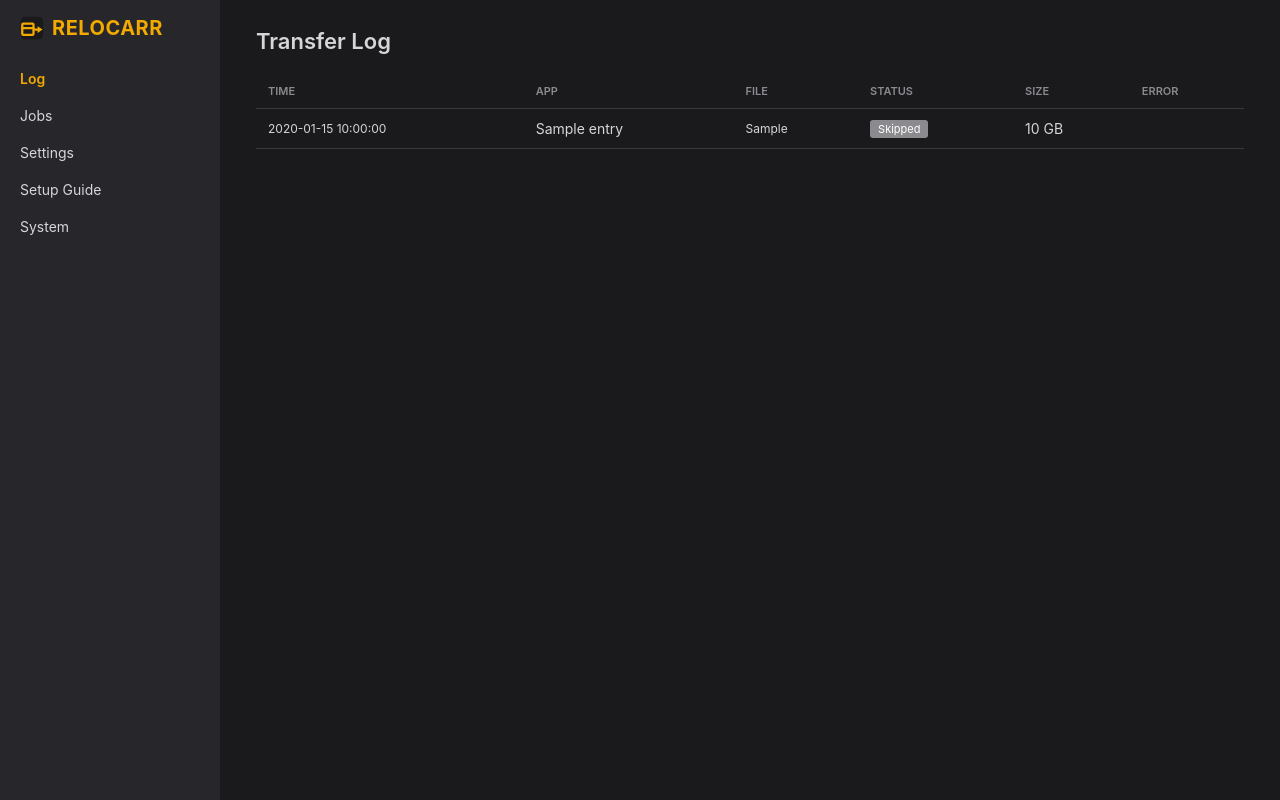
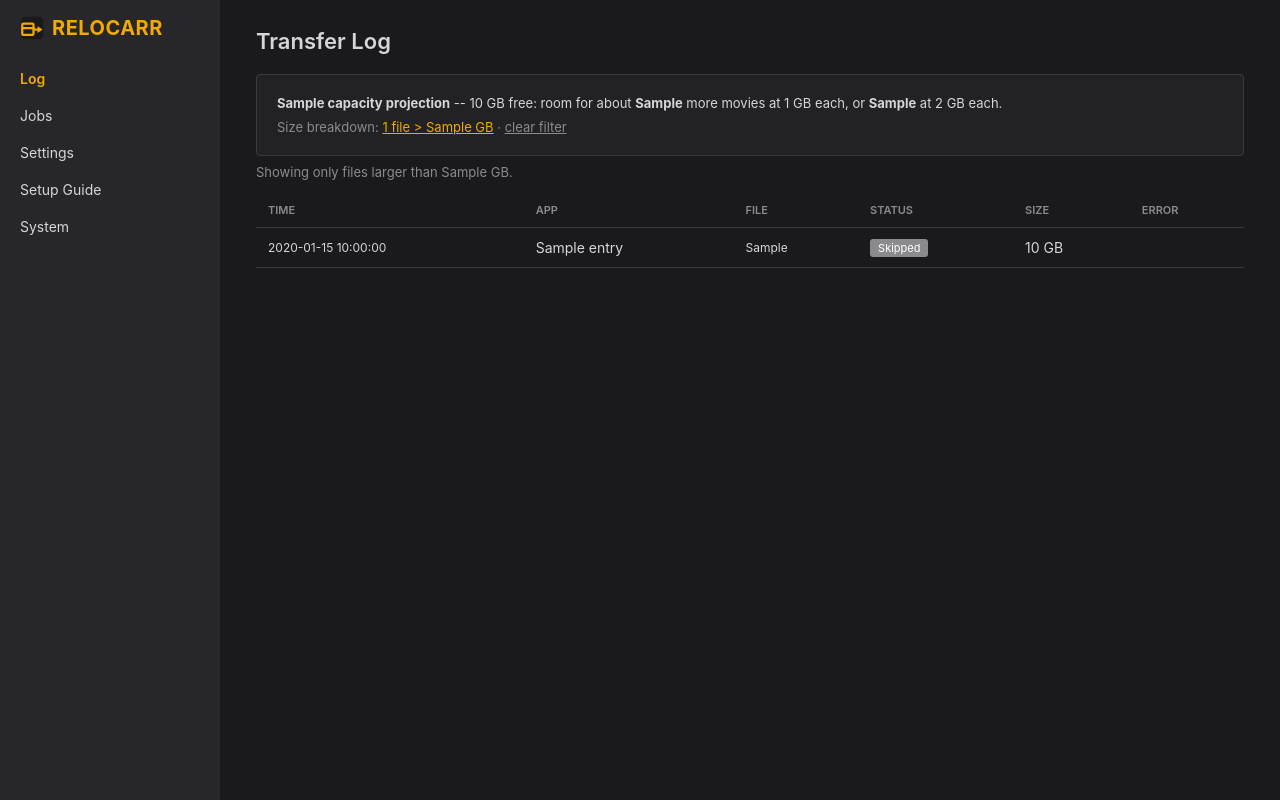
Before and after one commit to a000a999a/relocarr, a FastAPI app: template src/relocarr/web/templates/log.html in a window 1280 px wide. Run offline with FastAPI, Linux system fonts and the light colour scheme; the template is opened without the code that fills it: most values are stand-ins (such as "Sample title", 1, 10 or a date in 2020); parts of the project's set-up code (start-up, migrations or seed data) failed here and were passed over.

Commit message:
Add capacity projection and size breakdown to the Log page
Shows how many more movies could fit in free space at 1 GB and 2 GB
each (per configured Radarr target), plus counts of transferred files
over 2.5/3/4 GB that double as filters (?min_gb=) for the table below.

Co-Authored-By: Claude Sonnet 5 <noreply@anthropic.com>

```diff
--- a/src/relocarr/web/routes.py
+++ b/src/relocarr/web/routes.py
@@ -430,21 +430,74 @@ def jobs_list(request: Request):
     return templates.TemplateResponse(request, "jobs.html", {"jobs": jobs})
 
 
+SIZE_BUCKET_THRESHOLDS_GB = (2.5, 3, 4)
+
+
 @router.get("/log")
-def transfer_log(request: Request):
+def transfer_log(request: Request, min_gb: float | None = None):
     """Historical record of finished transfer attempts -- success
     (DONE), failed (NEEDS_ATTENTION), or skipped (SKIPPED) -- each with the
     timestamp it reached that state. In-flight jobs (IMPORTED through
     RECONCILED) don't appear here; see /jobs for those.
+
+    Also shows a free-space capacity projection for each configured movie
+    (Radarr) target, and a breakdown of how many transferred files fall into
+    a few size buckets -- optionally filtered down to just one via ?min_gb=.
     """
     with session(settings.db_path) as conn:
-        entries = conn.execute(
+        apps = conn.execute("SELECT * FROM apps").fetchall()
+        all_entries = conn.execute(
             """SELECT jobs.*, apps.name AS app_name FROM jobs
                JOIN apps ON apps.id = jobs.app_id
                WHERE jobs.state IN ('DONE', 'NEEDS_ATTENTION', 'SKIPPED')
                ORDER BY jobs.updated_at DESC LIMIT 500"""
         ).fetchall()
-    return templates.TemplateResponse(request, "log.html", {"entries": entries})
+
+    size_buckets = [
+        {
+            "gb": threshold,
+            "count": sum(
+                1 for e in all_entries if e["size_bytes"] and e["size_bytes"] > threshold * 1024**3
+            ),
+        }
+        for threshold in SIZE_BUCKET_THRESHOLDS_GB
+    ]
+
+    entries = all_entries
+    if min_gb is not None:
+        min_bytes = min_gb * 1024**3
+        entries = [e for e in all_entries if e["size_bytes"] and e["size_bytes"] > min_bytes]
+
+    capacity_projection = []
+    seen_target_roots: set[str] = set()
+    for app in apps:
+        target_root = app["target_root"]
+        if app["kind"] != "radarr" or not target_root or target_root in seen_target_roots:
+            continue
+        seen_target_roots.add(target_root)
+        try:
+            free = shutil.disk_usage(target_root).free
+        except OSError:
+            continue
+        capacity_projection.append(
+            {
+                "label": app["name"],
+                "free_gb": free / 1024**3,
+                "at_1gb": int(free // 1024**3),
+                "at_2gb": int(free // (2 * 1024**3)),
+            }
+        )
+
+    return templates.TemplateResponse(
+        request,
+        "log.html",
+        {
+            "entries": entries,
+            "capacity_projection": capacity_projection,
+            "size_buckets": size_buckets,
+            "min_gb": min_gb,
+        },
+    )
 
 
 @router.post("/jobs/{job_id}/retry")
--- a/src/relocarr/web/templates/log.html
+++ b/src/relocarr/web/templates/log.html
@@ -2,6 +2,38 @@
 {% block nav_log %}active{% endblock %}
 {% block content %}
 <h1>Transfer Log</h1>
+
+<div class="card" style="margin-bottom: 16px; font-size: 13px;">
+  {% if capacity_projection %}
+    {% for c in capacity_projection %}
+    <p style="margin: 0 0 4px;">
+      <strong>{{ c.label }}</strong> -- {{ c.free_gb | round(1) }} GB free: room for about
+      <strong>{{ c.at_1gb }}</strong> more movies at 1 GB each, or
+      <strong>{{ c.at_2gb }}</strong> at 2 GB each.
+    </p>
+    {% endfor %}
+  {% else %}
+    <p style="margin: 0 0 4px; color: var(--text-dim);">
+      No Radarr target folder configured yet -- add one to see a capacity projection here.
+    </p>
+  {% endif %}
+
+  <p style="margin: 8px 0 0; color: var(--text-dim);">
+    Size breakdown:
+    {% for b in size_buckets %}
+      <a href="/log?min_gb={{ b.gb }}" style="color: var(--accent);{% if min_gb == b.gb %} font-weight: 700;{% endif %}">{{ b.count }} file{{ "s" if b.count != 1 else "" }} &gt; {{ b.gb }} GB</a>{% if not loop.last %} &middot; {% endif %}
+    {% endfor %}
+    {% if min_gb is not none %}
+      &middot; <a href="/log" style="color: var(--text-dim);">clear filter</a>
+    {% endif %}
+  </p>
+</div>
+
+{% if min_gb is not none %}
+<p style="font-size: 13px; color: var(--text-dim); margin-top: -8px;">
+  Showing only files larger than {{ min_gb }} GB.
+</p>
+{% endif %}
 
 {% if entries %}
 <table>
@@ -25,6 +57,8 @@
   </tr>
   {% endfor %}
 </table>
+{% elif min_gb is not none %}
+<div class="card empty-state">No transfers larger than {{ min_gb }} GB.</div>
 {% else %}
 <div class="card empty-state">No completed transfers yet.</div>
 {% endif %}
```
Also changed, not shown: tests/test_log_page.py (added, +94 -0 lines).
